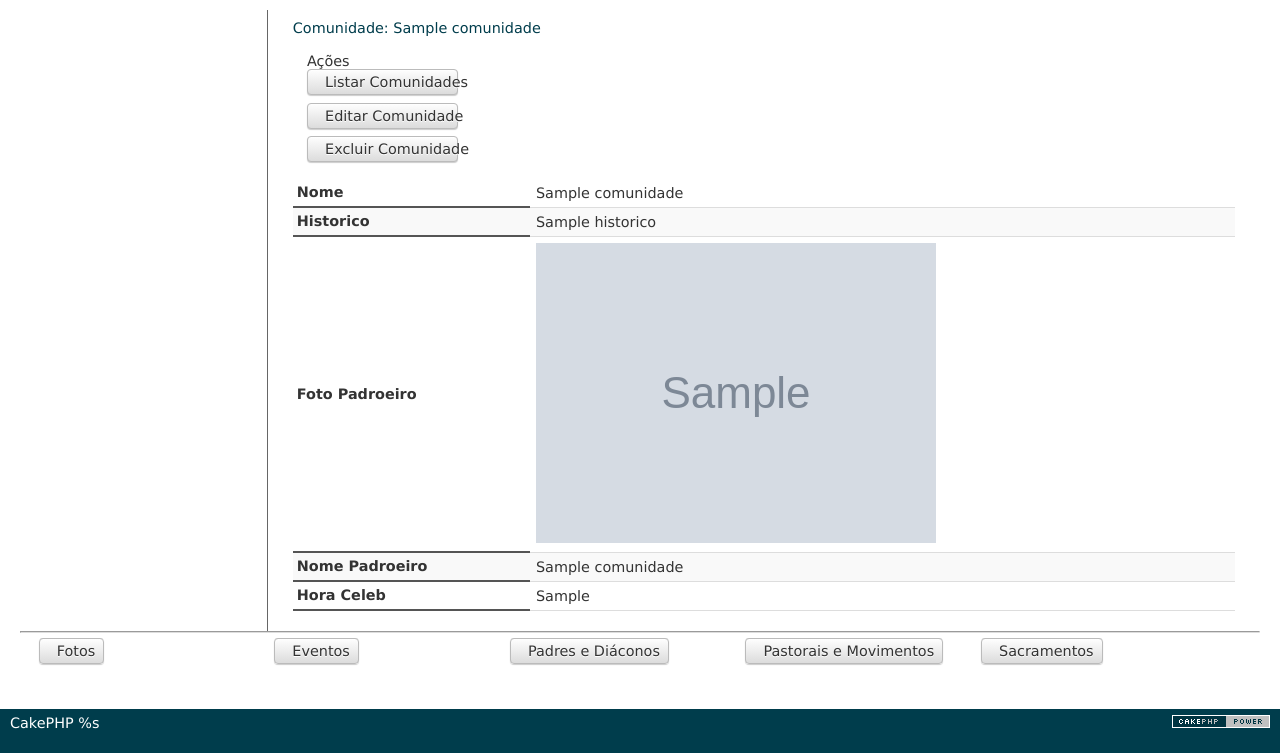
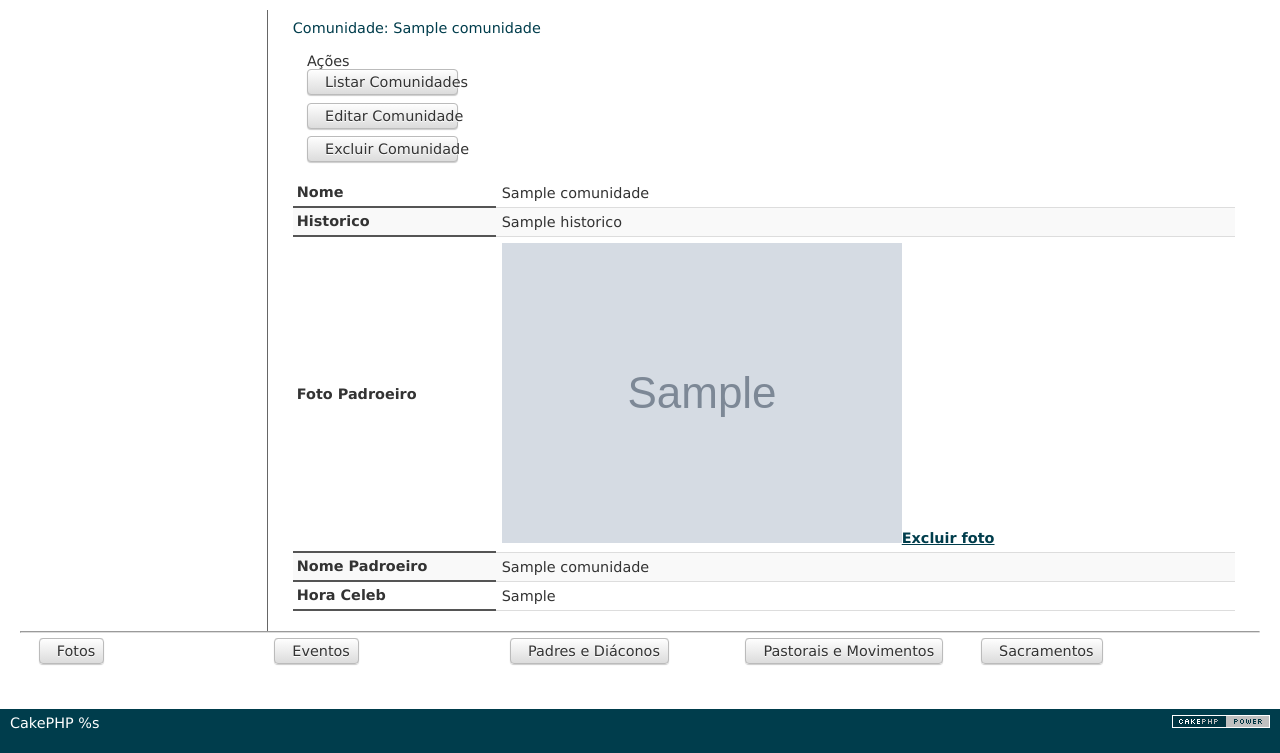
Before and after one commit to jjtoledo/paroquia, a CakePHP app: the page made by site/app/View/Comunidades/view.ctp in a window 1280 px wide. Shown: the part 47-800 px from the top of the page. Run offline with PHP 8.4 and a stand-in for CakePHP, Linux system fonts and the light colour scheme; the template is opened without the code that fills it: most values are stand-ins (such as "Sample title", 1, 10 or a date in 2020); grey boxes marked "Sample" are stand-in pictures; data that the repository does not hold is empty; some libraries are stand-ins or nearby versions.

Commit message:
correção upload foto no edit comunidade e botão exlcuir foto

```diff
--- a/site/app/View/Comunidades/edit.ctp
+++ b/site/app/View/Comunidades/edit.ctp
@@ -26,7 +26,7 @@
 				</div>
 		</div><!-- end col md 3 -->
 		<div class="col-md-9">
-			<?php echo $this->Form->create('Comunidade', array('role' => 'form')); ?>
+			<?php echo $this->Form->create('Comunidade', array('role' => 'form', 'type' => 'file')); ?>
 
 				<div class="form-group">
 					<?php echo $this->Form->input('id', array('class' => 'form-control', 'placeholder' => 'Id'));?>
--- a/site/app/View/Comunidades/view.ctp
+++ b/site/app/View/Comunidades/view.ctp
@@ -46,9 +46,11 @@
 							<td>
 								<?php
 								if (!is_null($comunidade['Comunidade']['foto_padroeiro'])) {
+									echo '<div class="col-md-3 foto_view">';
 									echo $this->Html->image($comunidade['Comunidade']['foto_padroeiro'],
-															array('class' => 'img-responsive col-md-3 foto_view'));
-									echo $this->Form->postLink('<span class="glyphicon glyphicon-remove" title="Apagar foto"></span>', array('action' => 'delete_foto', $comunidade['Comunidade']['id']), array('escape' => false), __('Deseja apagar a foto?'));
+															array('class' => 'img-responsive img_view'));
+									echo $this->Form->postLink('<span class="btn btn-danger" role="button">Excluir foto</span>', array('action' => 'delete_foto', $comunidade['Comunidade']['id']), array('escape' => false), __('Deseja apagar a foto?'));
+									echo '</div>';
 								}
 								?>
 							</td>
--- a/site/app/webroot/css/style.css
+++ b/site/app/webroot/css/style.css
@@ -1,5 +1,9 @@
 .col-md-3.foto_view {
 	padding: 0;
+}
+
+.img_view {
+	margin-bottom: 5px;
 }
 
 .big {
```
Also changed, not shown: site/app/webroot/img/noticia1-2.jpeg (added).
